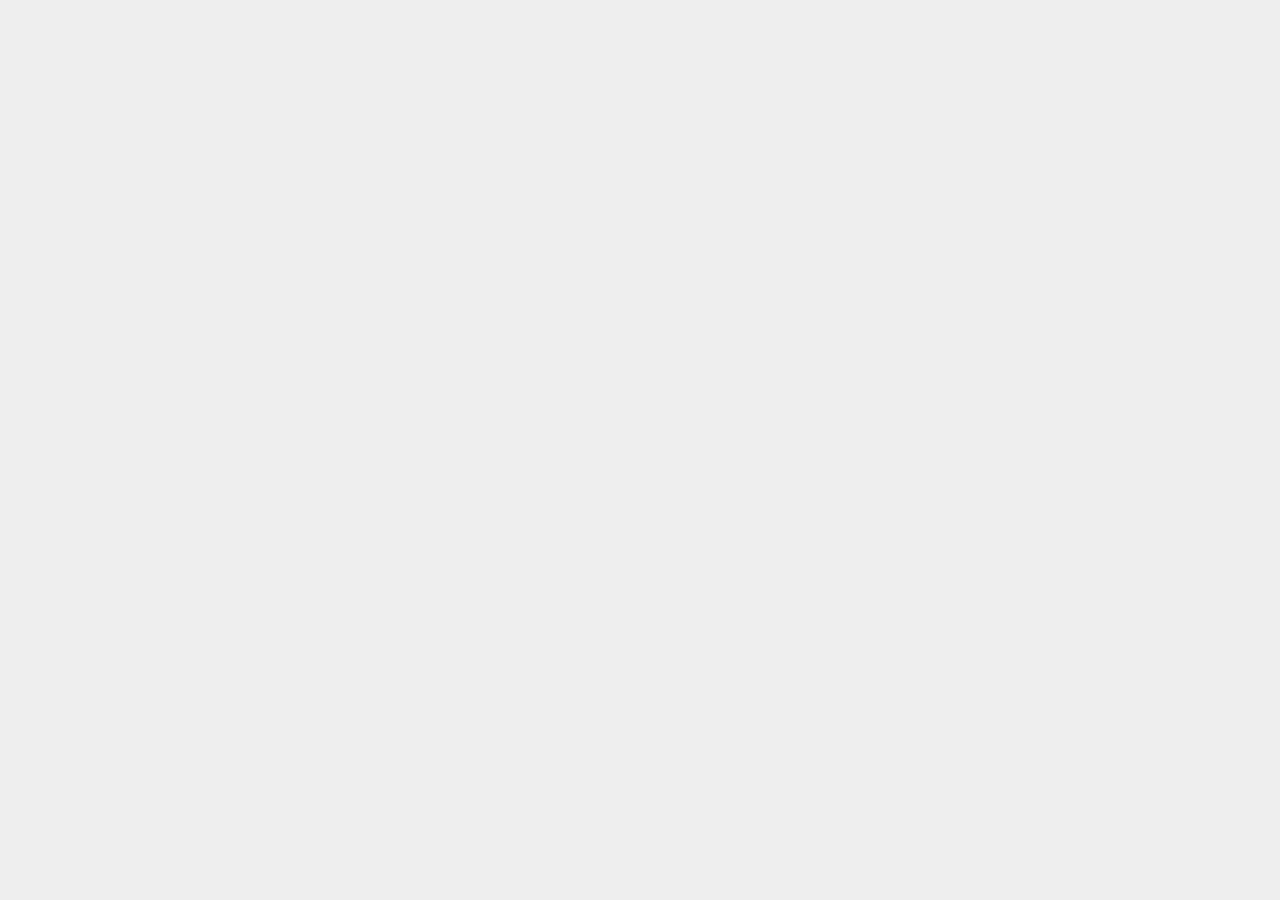
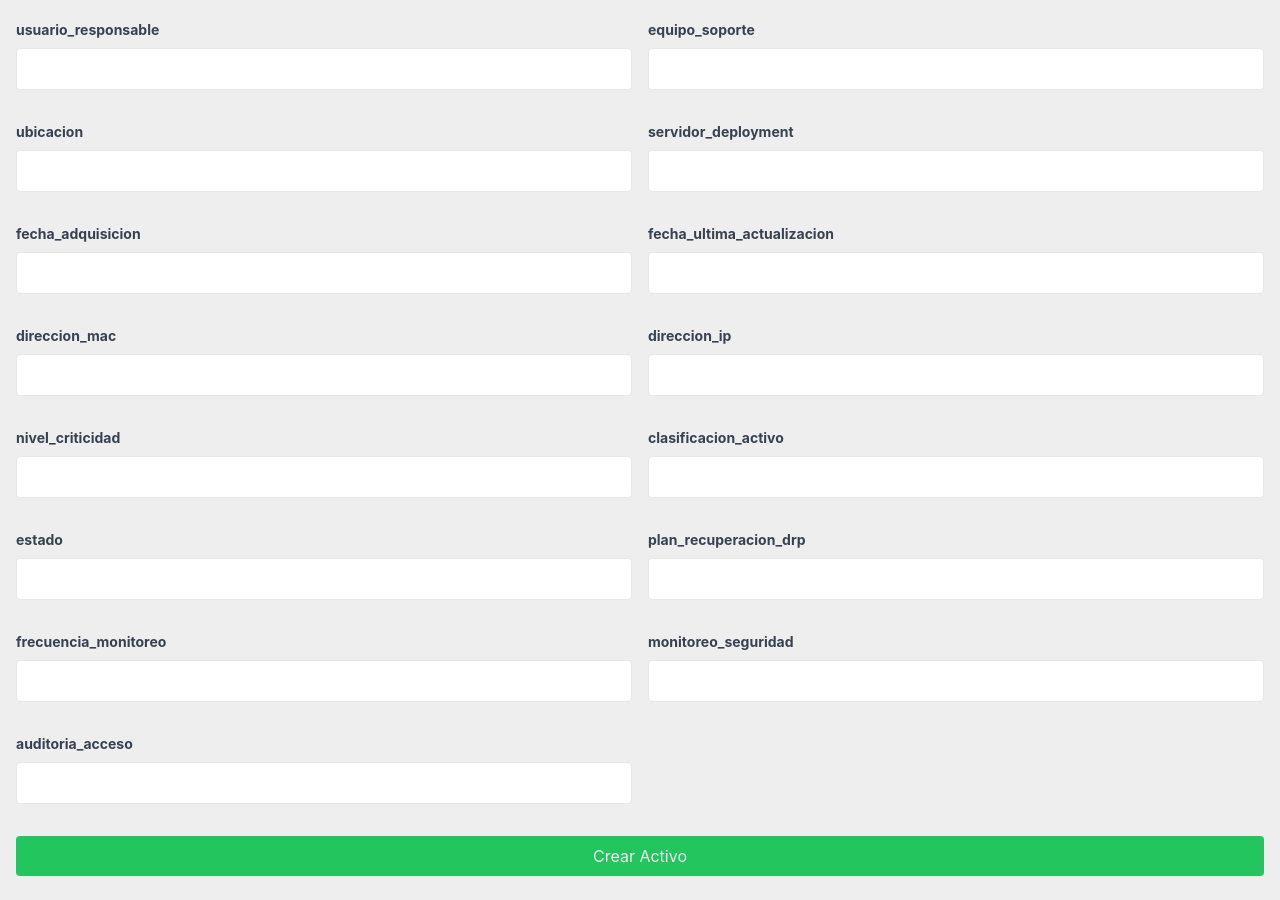
Before and after one commit to RiskVision/RiskVision, a React (Create React App) app in the folder riskvision-front/: page /create in a window 1280 px wide. Before the commit this address had no page. Shown: the part 460-1360 px from the top of the page. Before the commit the page ends 800 px from the top, so only its background shows below. Built offline with nearby package versions, Linux system fonts and the light colour scheme.

Commit message:
Funcionalidad CRUD
Cambio a archivo DataTable.jsx y creacion de nuevos archivos para editar y crear nuevos activos digitales en la base de datos

```diff
--- a/riskvision-front/src/App.js
+++ b/riskvision-front/src/App.js
@@ -12,6 +12,8 @@ import Usuarios from './pages/usuarios';
 import EditarUsuario from './pages/modificarUsuario';
 import DataTables from './pages/DataTable';
 import PdfViewer from './pages/pdfBlobView';
+import EditAsset from './pages/AD-CRUD/EditAsset';
+import CreateAsset from './pages/AD-CRUD/CreateAsset';
 
 
 function App() {
@@ -70,7 +72,8 @@ function App() {
           <Route path='/editar-usuario' element={<EditarUsuario />} />
           <Route path='/data-table' element={<DataTables />} />
           <Route path='/pdfBlobViewer' element={<PdfViewer />} />
-
+          <Route path="/create" element={<CreateAsset />} />
+          <Route path="/edit/:id_activo" element={<EditAsset />} />
         </Routes>
     </BrowserRouter>
    </UserProvider>
--- /dev/null
+++ b/riskvision-front/src/pages/AD-CRUD/CreateAsset.jsx
@@ -0,0 +1,75 @@
+import React, { useState } from 'react';
+import { useNavigate } from 'react-router-dom';
+import axios from 'axios';
+
+const CreateAsset = () => {
+    const navigate = useNavigate();
+    const [formData, setFormData] = useState({
+        id_activo: '',
+        nombre_activo: '',
+        descripcion: '',
+        marca: '',
+        modelo: '',
+        cantidad: 0,
+        sistema_operativo: '',
+        version_so: '',
+        usuario_responsable: '',
+        equipo_soporte: '',
+        ubicacion: '',
+        servidor_deployment: '',
+        fecha_adquisicion: '',
+        fecha_ultima_actualizacion: '',
+        direccion_mac: '',
+        direccion_ip: '',
+        nivel_criticidad: '',
+        clasificacion_activo: '',
+        estado: '',
+        plan_recuperacion_drp: '',
+        frecuencia_monitoreo: '',
+        monitoreo_seguridad: '',
+        auditoria_acceso: ''
+    });
+
+    const handleInputChange = (e) => {
+        const { name, value } = e.target;
+        setFormData({
+            ...formData,
+            [name]: value
+        });
+    };
+
+    const handleSubmit = async (e) => {
+        e.preventDefault();
+        try {
+            await axios.post('http://localhost:8000/api/assets', formData);
+            navigate('/data-tables');  // Redireccionamos de vuelta a la página principal después de la creación
+        } catch (err) {
+            console.error("Error al crear el activo:", err);
+        }
+    };
+
+    return (
+        <div className="container mx-auto px-4 py-6">
+            <h1 className="text-2xl font-bold mb-4">Crear Nuevo Activo</h1>
+            <form onSubmit={handleSubmit} className="grid grid-cols-2 gap-4">
+                {Object.keys(formData).map((key) => (
+                    <div key={key} className="mb-4">
+                        <label className="block text-gray-700 text-sm font-bold mb-2">{key}</label>
+                        <input
+                            type="text"
+                            name={key}
+                            value={formData[key]}
+                            onChange={handleInputChange}
+                            className="border rounded w-full py-2 px-3 text-gray-700"
+                        />
+                    </div>
+                ))}
+                <button type="submit" className="col-span-2 bg-green-500 text-white px-4 py-2 rounded">
+                    Crear Activo
+                </button>
+            </form>
+        </div>
+    );
+};
+
+export default CreateAsset;
--- /dev/null
+++ b/riskvision-front/src/pages/AD-CRUD/EditAsset.jsx
@@ -0,0 +1,89 @@
+import React, { useState, useEffect } from 'react';
+import { useParams, useNavigate } from 'react-router-dom';
+import axios from 'axios';
+
+const EditAsset = () => {
+    const { id_activo } = useParams();  // Obtenemos id_activo desde los parámetros de la URL
+    const navigate = useNavigate();
+    const [formData, setFormData] = useState({
+        id_activo: '',
+        nombre_activo: '',
+        descripcion: '',
+        marca: '',
+        modelo: '',
+        cantidad: 0,
+        sistema_operativo: '',
+        version_so: '',
+        usuario_responsable: '',
+        equipo_soporte: '',
+        ubicacion: '',
+        servidor_deployment: '',
+        fecha_adquisicion: '',
+        fecha_ultima_actualizacion: '',
+        direccion_mac: '',
+        direccion_ip: '',
+        nivel_criticidad: '',
+        clasificacion_activo: '',
+        estado: '',
+        plan_recuperacion_drp: '',
+        frecuencia_monitoreo: '',
+        monitoreo_seguridad: '',
+        auditoria_acceso: ''
+    });
+
+    useEffect(() => {
+        // Cargamos los datos del activo usando el id_activo de la URL
+        const fetchAsset = async () => {
+            try {
+                const response = await axios.get(`http://localhost:8000/api/assets/${id_activo}`);
+                setFormData(response.data);
+            } catch (err) {
+                console.error("Error al cargar el activo:", err);
+            }
+        };
+        fetchAsset();
+    }, [id_activo]);
+
+    const handleInputChange = (e) => {
+        const { name, value } = e.target;
+        setFormData({
+            ...formData,
+            [name]: value
+        });
+    };
+
+    const handleSubmit = async (e) => {
+        e.preventDefault();
+        try {
+            await axios.put(`http://localhost:8000/api/assets/${id_activo}`, formData);
+            navigate('/data-tables');  // Redireccionamos de vuelta a la página principal después de la edición
+        } catch (err) {
+            console.error("Error al actualizar el activo:", err);
+        }
+    };
+
+    return (
+        <div className="container mx-auto px-4 py-6">
+            <h1 className="text-2xl font-bold mb-4">Editar Activo</h1>
+            <form onSubmit={handleSubmit} className="grid grid-cols-2 gap-4">
+                {Object.keys(formData).map((key) => (
+                    <div key={key} className="mb-4">
+                        <label className="block text-gray-700 text-sm font-bold mb-2">{key}</label>
+                        <input
+                            type="text"
+                            name={key}
+                            value={formData[key]}
+                            onChange={handleInputChange}
+                            className="border rounded w-full py-2 px-3 text-gray-700"
+                        />
+                    </div>
+                ))}
+                <button type="submit" className="col-span-2 bg-blue-500 text-white px-4 py-2 rounded">
+                    Guardar Cambios
+                </button>
+            </form>
+        </div>
+    );
+};
+
+export default EditAsset;
--- a/riskvision-front/src/pages/DataTable.jsx
+++ b/riskvision-front/src/pages/DataTable.jsx
@@ -1,4 +1,5 @@
 import React, { useEffect, useState } from 'react';
+import { useNavigate } from 'react-router-dom';
 import axios from 'axios';
 import BurgerMenu from './BurgerMenu';
 
@@ -6,32 +7,7 @@ const DataTables = () => {
     const [data, setData] = useState([]);
     const [loading, setLoading] = useState(true);
     const [error, setError] = useState(null);
-    const [formData, setFormData] = useState({
-        name: '',
-        description: '',
-        brand: '',
-        model: '',
-        quantity: 0,
-        operatingSystem: '',
-        osVersion: '',
-        responsibleUser: '',
-        supportTeam: '',
-        location: '',
-        deploymentServer: '',
-        acquisitionDate: '',
-        lastAcquisitionDate: '',
-        macAddress: '',
-        ipAddress: '',
-        criticalityLevel: '',
-        assetClassification: '',
-        status: '',
-        recoveryPlan: '',
-        monitoringFrequency: '',
-        securityMonitoring: '',
-        accessAudit: ''
-    });
-    const [editMode, setEditMode] = useState(false);
-    const [currentId, setCurrentId] = useState(null);
+    const navigate = useNavigate();
 
     const fetchData = async () => {
         try {
@@ -48,75 +24,30 @@ const DataTables = () => {
         fetchData();
     }, []);
 
-    const handleInputChange = (e) => {
-        const { name, value } = e.target;
-        setFormData({
-            ...formData,
-            [name]: value
-        });
+    const handleCreate = () => {
+        navigate('/create');
     };
 
-    const handleSubmit = async (e) => {
-        e.preventDefault();
-        if (editMode) {
-            await axios.put(`http://localhost:8000/api/assets/${currentId}`, formData);
-        } else {
-            await axios.post('http://localhost:8000/api/assets', formData);
-        }
-        setFormData({
-            name: '',
-            description: '',
-            brand: '',
-            model: '',
-            quantity: 0,
-            operatingSystem: '',
-            osVersion: '',
-            responsibleUser: '',
-            supportTeam: '',
-            location: '',
-            deploymentServer: '',
-            acquisitionDate: '',
-            lastAcquisitionDate: '',
-            macAddress: '',
-            ipAddress: '',
-            criticalityLevel: '',
-            assetClassification: '',
-            status: '',
-            recoveryPlan: '',
-            monitoringFrequency: '',
-            securityMonitoring: '',
-            accessAudit: ''
-        });
-        setEditMode(false);
-        setCurrentId(null);
-        fetchData();
+    const handleEdit = (id_activo) => {
+        navigate(`/edit/${id_activo}`);
     };
 
-    const handleEdit = (asset) => {
-        setFormData(asset);
-        setEditMode(true);
-        setCurrentId(asset.id);
-    };
-
-    const handleDelete = async (id) => {
-        await axios.delete(`http://localhost:8000/api/assets/${id}`);
+    const handleDelete = async (id_activo) => { // Cambiado a id_activo
+        await axios.delete(`http://localhost:8000/api/assets/${id_activo}`);
         fetchData();
     };
 
     if (loading) return <p>Cargando datos...</p>;
     if (error) return <p>Error: {error.message}</p>;
 
+
     return (
         <div className="container mx-auto px-4 py-6">
             <BurgerMenu />
             <h1 className="text-2xl font-bold mb-4">Lista de Activos</h1>
-            <form onSubmit={handleSubmit} className="mb-6 grid grid-cols-2 gap-4">
-
-                <button type="submit" className="bg-blue-500 text-white px-4 py-2 rounded">
-                    {editMode ? 'Actualizar' : 'Crear'}
-                </button>
-            </form>
-
+            <button onClick={handleCreate} className="bg-blue-500 text-white px-4 py-2 rounded mb-4">
+                Crear
+            </button>
             <div className="overflow-x-auto">
                 <table className="table-auto w-full border-collapse border border-gray-200">
                     <thead>
```
